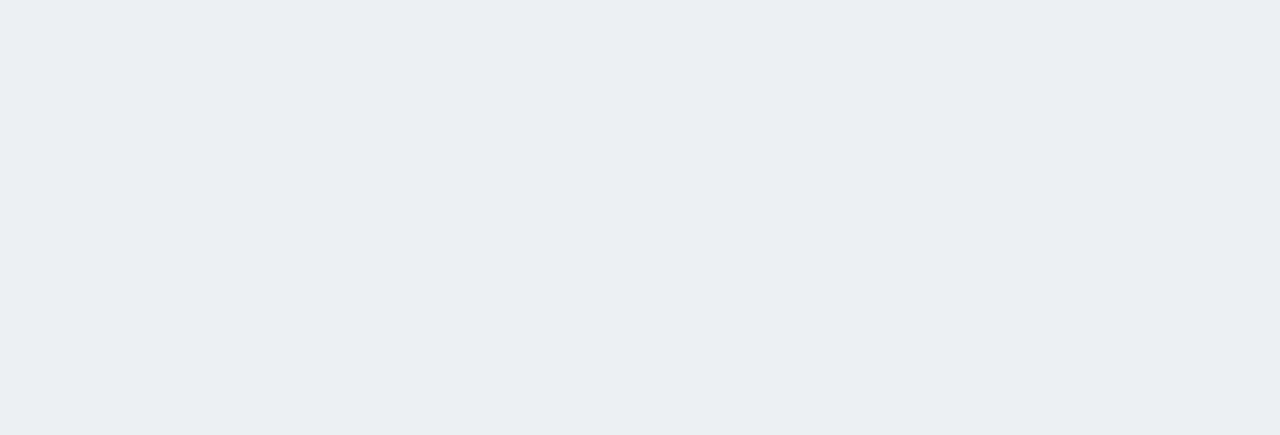
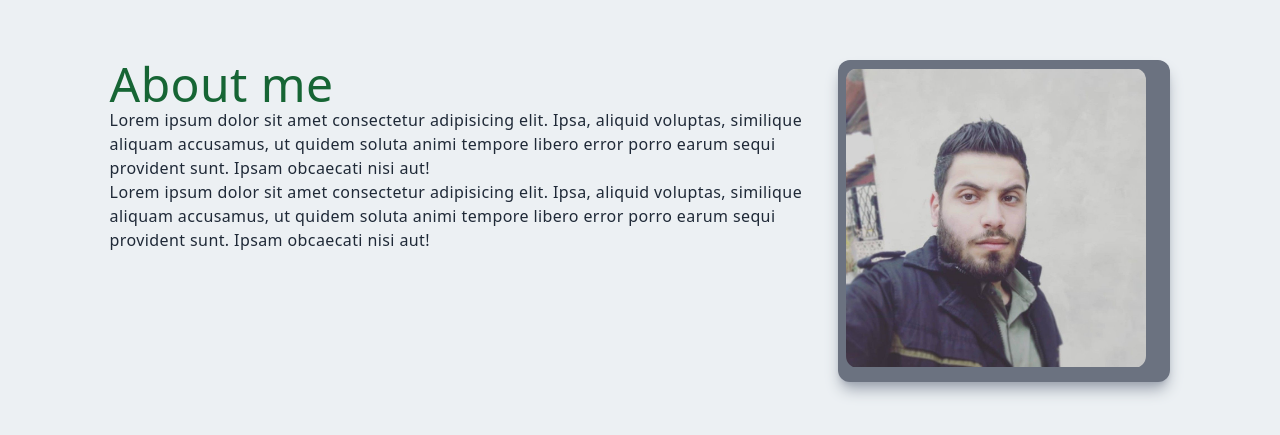
Before and after one commit to Hamza405/Portfolio, a Next.js app: page / in a window 1280 px wide. Shown: the part 979-1414 px from the top of the page. Before the commit the page ends 800 px from the top, so only its background shows below. Built offline with nearby package versions, Linux system fonts and the light colour scheme.

Commit message:
Implement About section

```diff
--- /dev/null
+++ b/components/About/About.tsx
@@ -0,0 +1,30 @@
+import { FC } from "react";
+import Image from 'next/image';
+
+const About: FC = () => {
+    return (
+        <div className="flex w-full md:h-screen flex-wrap justify-between items-center py-18 p-4 mx-auto">
+            <div className="py-4 max-w-[85%] m-auto md:grid grid-cols-3 gap-8">
+                <div className="col-span-2">
+                    <p className="text-5xl text-green-800">About me</p>
+                    <p>Lorem ipsum dolor sit amet consectetur adipisicing elit. Ipsa, aliquid voluptas, similique aliquam accusamus, ut quidem soluta animi tempore libero error porro earum sequi provident sunt. Ipsam obcaecati nisi aut!</p>
+                    <p>Lorem ipsum dolor sit amet consectetur adipisicing elit. Ipsa, aliquid voluptas, similique aliquam accusamus, ut quidem soluta animi tempore libero error porro earum sequi provident sunt. Ipsam obcaecati nisi aut!</p>
+                </div>
+                <div className="col-span-1">
+                    <div className="rounded-xl shadow-lg shadow-gray-400 p-2 bg-gray-500">
+                        <Image
+                            className="rounded-xl m-auto"
+                            src="/images/cv_photo.jpg"
+                            alt="Pictureof the author"
+                            width={ 300 }
+                            height={ 300 }
+                            objectFit='contain'
+                        />
+                    </div>
+                </div>
+            </div>
+
+        </div>
+    );
+};
+export default About;
--- a/pages/index.tsx
+++ b/pages/index.tsx
@@ -1,6 +1,7 @@
 import Head from 'next/head';
 import NavBar from '../components/NavBar/NavBar';
 import Main from '../components/Main/Main';
+import About from '../components/About/About';
 
 
 export default function Home () {
@@ -10,5 +11,6 @@ export default function Home () {
     </Head>
     <NavBar />
     <Main />
+    <About />
   </div>;
 }
```
Also changed, not shown: public/images/cv_photo.jpg (added), 1 other file (tests, documents, lock files or other folders).
